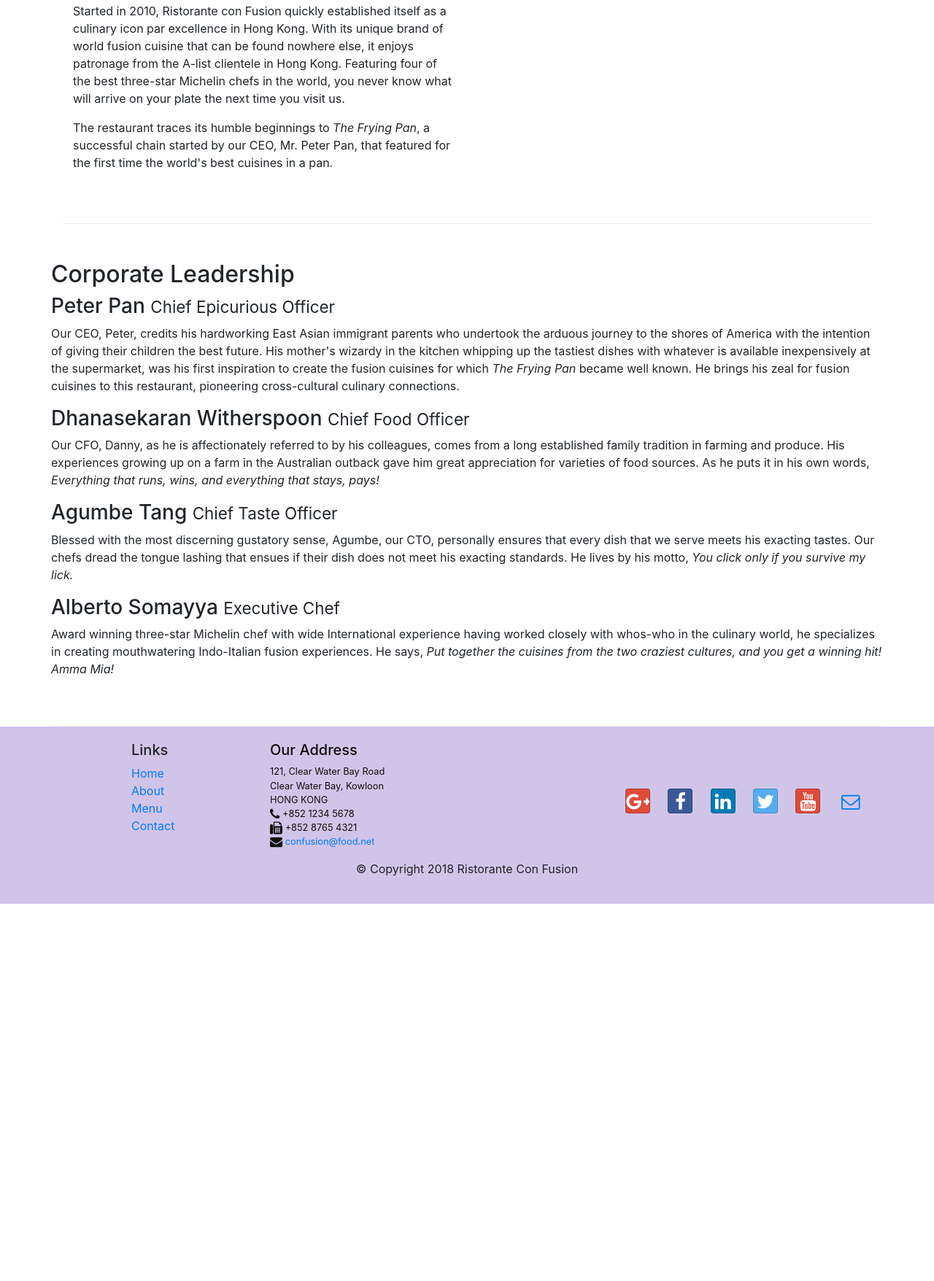
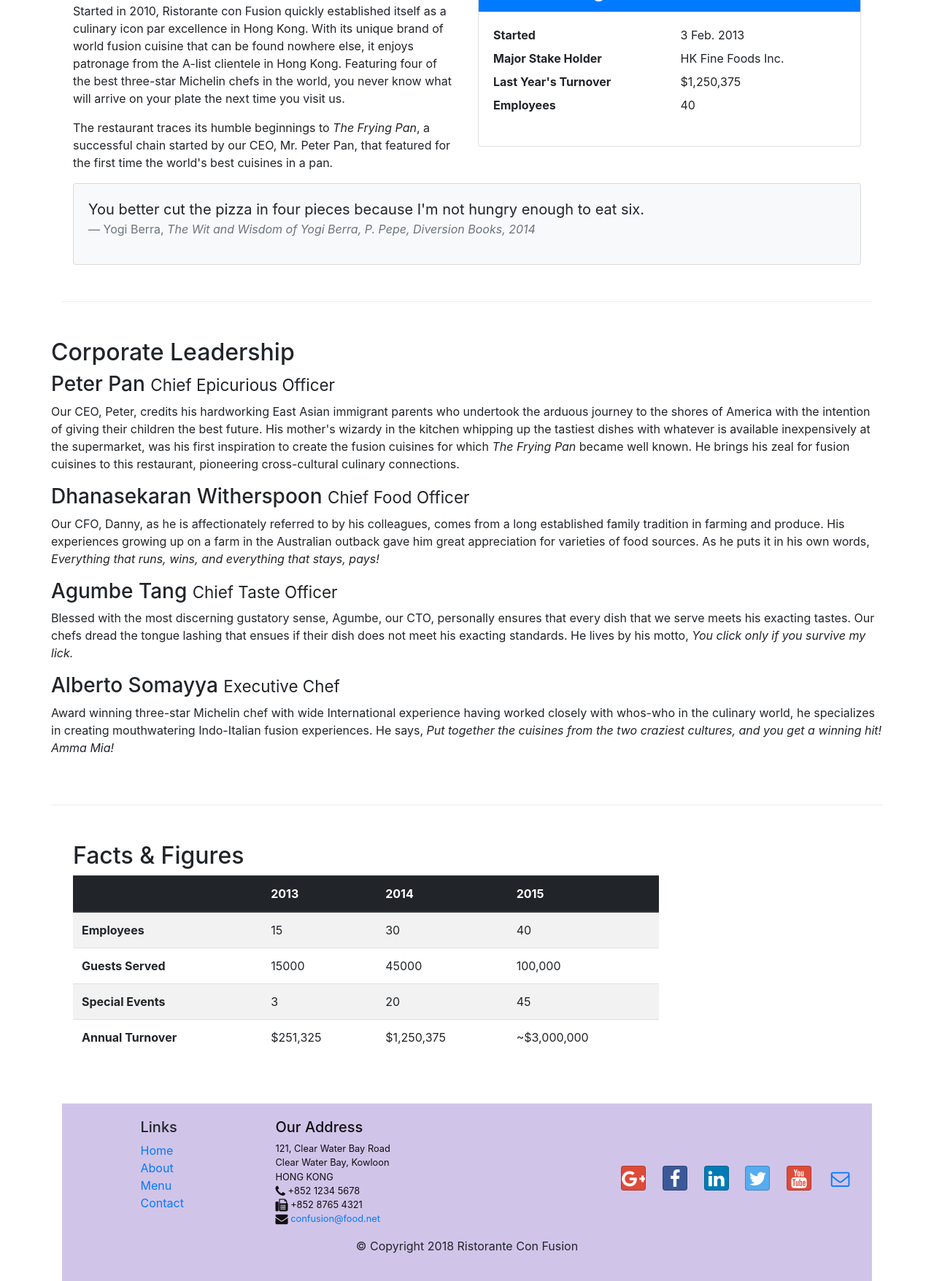
Before and after one commit to coder-pixel/bootstrap4-course, a website: page aboutus.html in a window 1280 px wide. Shown: the part 558-2314 px from the top of the page at 73% size. Before the commit the page ends 1797 px from the top, so only its background shows below. Drawn offline with nearby package versions, Linux system fonts and the light colour scheme.

Commit message:
bootstrap-tables-and-cards

```diff
--- a/aboutus.html
+++ b/aboutus.html
@@ -128,7 +128,37 @@
             cuisines in a pan.
           </p>
         </div>
-        <div></div>
+        <div class="col-sm-6">
+          <div class="card mb-3 mb-sm-0">
+            <h3 class="card-header bg-primary text-white">Facts at a glance</h3>
+            <div class="card-body">
+              <dl class="row">
+                <dt class="col-6">Started</dt>
+                <dd class="col-6">3 Feb. 2013</dd>
+                <dt class="col-6">Major Stake Holder</dt>
+                <dd class="col-6">HK Fine Foods Inc.</dd>
+                <dt class="col-6">Last Year's Turnover</dt>
+                <dd class="col-6">$1,250,375</dd>
+                <dt class="col-6">Employees</dt>
+                <dd class="col-6">40</dd>
+              </dl>
+            </div>
+          </div>
+        </div>
+
+        <div class="col-12">
+          <div class="card card-body bg-light">
+            <blockquote class="blockquote">
+              <p class="mb-0">You better cut the pizza in four pieces because
+                  I'm not hungry enough to eat six.</p>
+              <footer class="blockquote-footer">Yogi Berra,
+                  <cite title="Source Title">The Wit and Wisdom of Yogi Berra,
+                  P. Pepe, Diversion Books, 2014</cite>
+              </footer>
+          </blockquote>
+          </div>
+        </div>
+
       </div>
 
       <div class="row">
@@ -176,6 +206,49 @@
               get a winning hit! Amma Mia!</em
             >
           </p>
+        </div>
+      </div>
+
+      <div class="row row-content">
+        <div class="col-12 col-sm-9">
+          <h2>Facts &amp; Figures</h2>
+          <div class="table-responsive">
+            <table class="table table-striped">
+                <thead class="thead-dark">
+                    <tr>
+                        <th>&nbsp;</th>
+                        <th>2013</th>
+                        <th>2014</th>
+                        <th>2015</th>
+                    </tr>
+                </thead>
+                <tbody>
+                    <tr>
+                        <th>Employees</th>
+                        <td>15</td>
+                        <td>30</td>
+                        <td>40</td>
+                    </tr>
+                    <tr>
+                        <th>Guests Served</th>
+                        <td>15000</td>
+                        <td>45000</td>
+                        <td>100,000</td>
+                    </tr>
+                    <tr>
+                        <th>Special Events</th>
+                        <td>3</td>
+                        <td>20</td>
+                        <td>45</td>
+                    </tr>
+                    <tr>
+                        <th>Annual Turnover</th>
+                        <td>$251,325</td>
+                        <td>$1,250,375</td>
+                        <td>~$3,000,000</td>
+                    </tr>
+                </tbody>
+            </table>
         </div>
       </div>
     </div>
```
